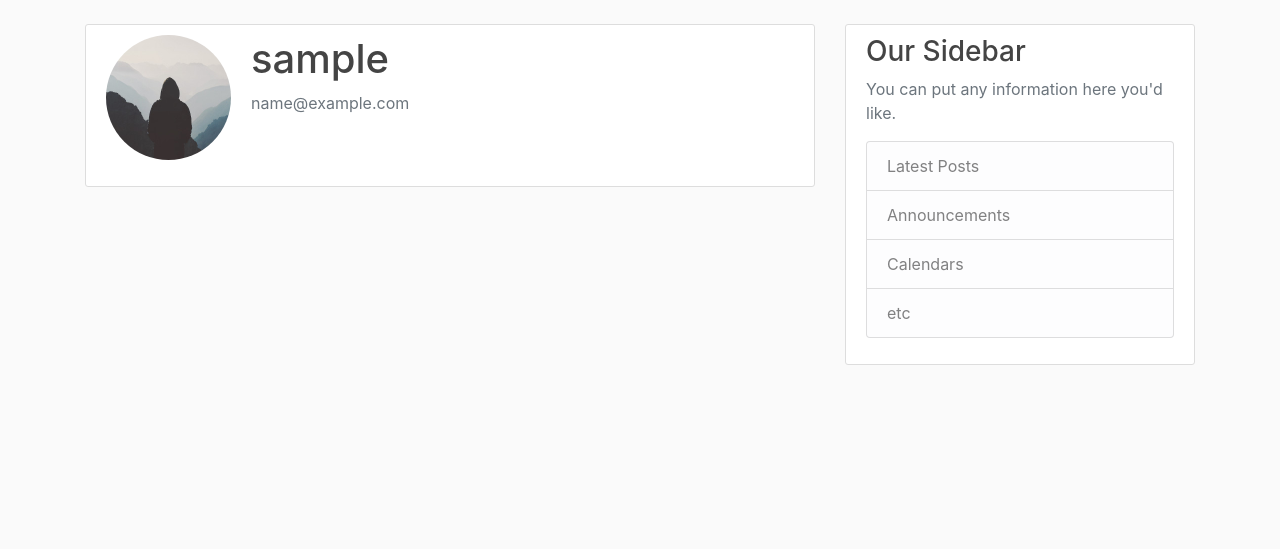
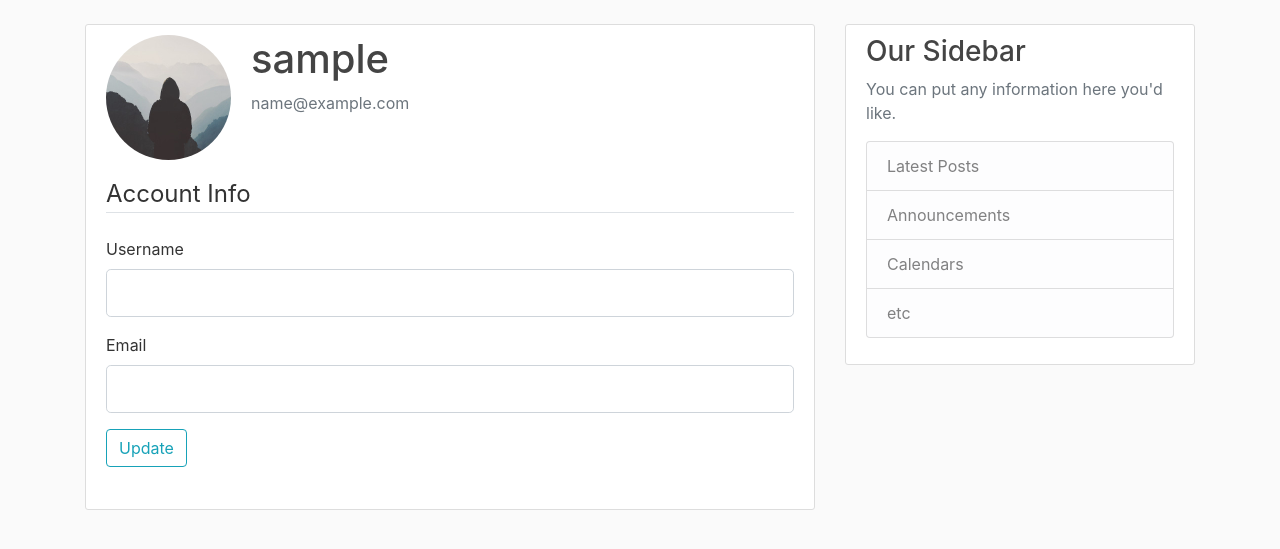
Before and after one commit to CharlieBickerton/flask-basic-app, a Flask app: page /account in a window 1280 px wide. Shown: the part 56-605 px from the top of the page. Run offline with Flask 2, Linux system fonts and the light colour scheme; the visitor is signed in with stand-in values (Sample User, id 1); data comes from the database, SQL or seed files in the repository; some libraries are stand-ins or nearby versions.

Commit message:
added in an update account details form and required changes to the routes - added html to show fields as welll

```diff
--- a/app/forms.py
+++ b/app/forms.py
@@ -1,4 +1,5 @@
 from flask_wtf import FlaskForm
+from flask_login import current_user
 from wtforms import StringField, PasswordField, SubmitField, BooleanField
 from wtforms.validators import DataRequired, Length, Email, EqualTo, ValidationError
 from app.models import User
@@ -32,3 +33,26 @@ class LoginForm(FlaskForm):
     password = PasswordField('Password', validators=[DataRequired()])
     remember = BooleanField('Remember Me')
     submit = SubmitField('Log in')
+
+class UpdateAccountForm(FlaskForm):
+    '''
+    Very similar to registration but we won't worry about changing password here, we also only
+    need to validated username and email if they have changed their username or email
+    '''
+    username = StringField('Username', validators=[
+        DataRequired(), Length(min=2, max=20)])
+    email = StringField('Email', validators=[
+        DataRequired(), Email()])
+    submit = SubmitField('Update')
+
+    def validate_username(self, username):
+        if username.data != current_user.username:
+            user = User.query.filter_by(username=username.data).first()
+            if user:
+                raise ValidationError('That username is taken, please choose a different one')
+
+    def validate_email(self, email):
+        if email.data != current_user.email:
+            user = User.query.filter_by(email=email.data).first()
+            if user:
+                raise ValidationError('That email is taken, please choose a different one')
--- a/app/routes.py
+++ b/app/routes.py
@@ -1,6 +1,6 @@
 from flask import render_template, url_for, flash, redirect, request
 from app import app, db, bcrypt
-from app.forms import RegistrationForm, LoginForm
+from app.forms import RegistrationForm, LoginForm, UpdateAccountForm
 from app.models import User, Post
 from flask_login import login_user, current_user, logout_user, login_required
 
@@ -69,5 +69,6 @@ def logout():
 @app.route("/account")
 @login_required # this makes it simple for enforcing users to be logged in
 def account():
+    form = UpdateAccountForm()
     image_file = url_for('static', filename='profile_pics/' + current_user.image_file)
-    return render_template('account.html', title="Account", image_file=image_file)
+    return render_template('account.html', title="Account", image_file=image_file, form=form)
--- a/app/templates/account.html
+++ b/app/templates/account.html
@@ -7,9 +7,43 @@
             <div class="media=body">
                 <h2 class="account-heading">{{ current_user.username }}</h2>
                 <p class="text-secondary">{{ current_user.email }}</p>
-
             </div>
         </div>
+        <form method="POST" action="">
+            {{ form.hidden_tag() }}
+            <fieldset class="form-group">
+            <legend class="border-bottom mb-4">Account Info</legend>
+            <div class="form-group">
+                {{ form.username.label(class="form-control-label") }}
+                {% if form.username.errors %}
+                    {{ form.username(class="form-control form-control-lg is-invalid") }}
+                    <div class="invalid-feeback">
+                        {% for error in form.username.errors %}
+                            <span> {{ error }} </span>
+                        {% endfor %}
+                    </div>
+                {% else %}
+                    {{ form.username(class="form-control form-control-lg") }}
+                {% endif%}
+            </div>
+            <div class="form-group">
+                {{ form.email.label(class="form-control-label") }}
+                {% if form.email.errors %}
+                    {{ form.email(class="form-control form-control-lg is-invalid") }}
+                    <div class="invalid-feeback">
+                        {% for error in form.email.errors %}
+                            <span> {{ error }} </span>
+                        {% endfor %}
+                    </div>
+                {% else %}
+                    {{ form.email(class="form-control form-control-lg") }}
+                {% endif%}
+            </div>
+            <div class="form-group">
+                {{ form.submit(class="btn btn-outline-info") }}
+            </div>
+            </fieldset>
+        </form>
     </div>
 
 {% endblock content %}
```
